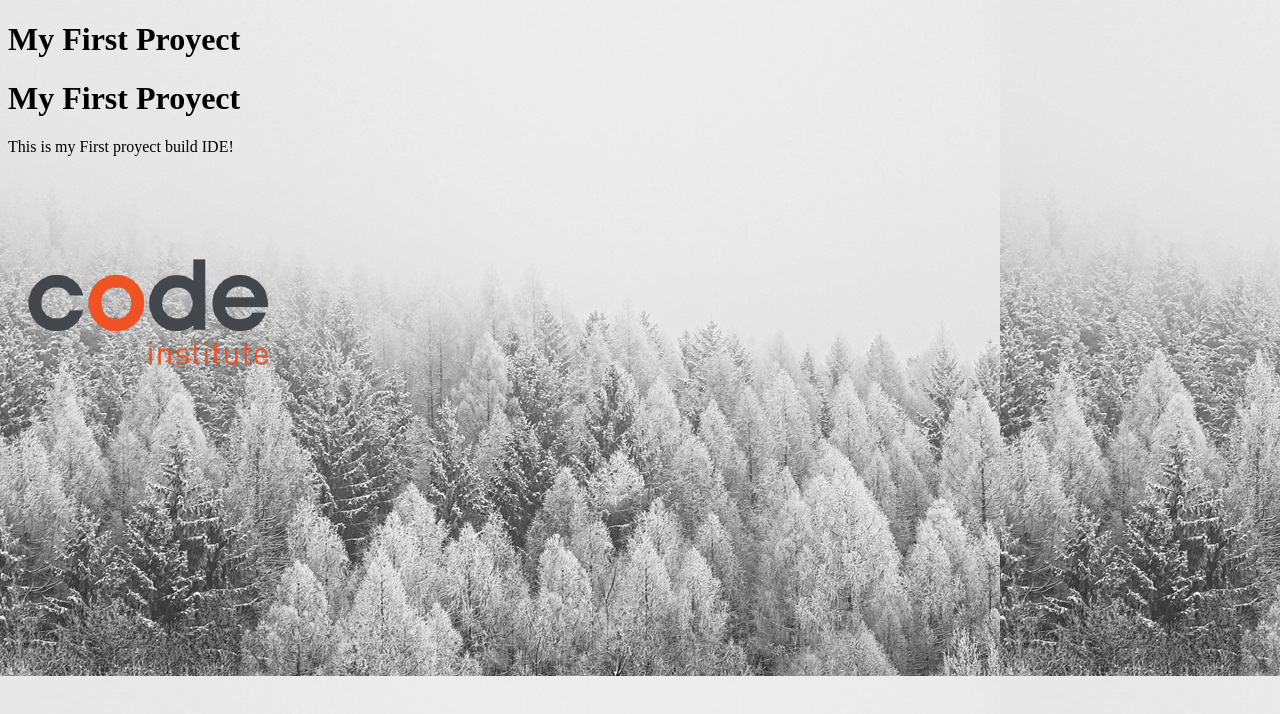
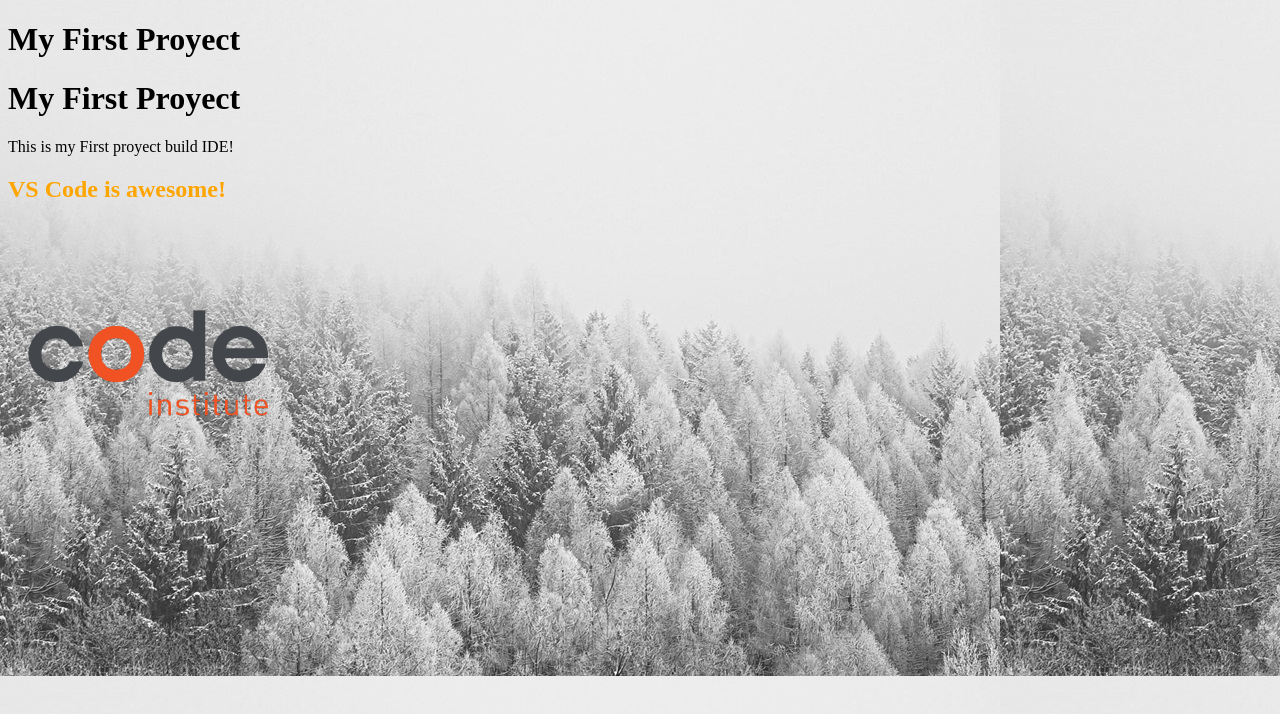
Before and after one commit to LaineRengifo/my-first-project, a plain HTML site: page index.html in a window 1280 px wide. Drawn offline with Linux system fonts and the light colour scheme.

Commit message:
Vs code oranged

```diff
--- a/assets/css/style.css
+++ b/assets/css/style.css
@@ -2,6 +2,6 @@ body {
     background-color: lightgrey;
     background-image: url("../images/01-02-02_background-img.jpg");
 }
-h1 > h1 {
+h2 {
     color:orange;
 }
--- a/index.html
+++ b/index.html
@@ -10,6 +10,10 @@
     <h1>My First Proyect</h1>
     <h1>My First Proyect</h1>
     <p>This is my First proyect build IDE!</p>
+    <p>
+        <h2>VS Code is awesome!</h2>
+    </p>
     <img src="assets/images/01-02-02_ci-logo.png" alt="Code Institute Logo">
+
 </body>
 </html>
```
